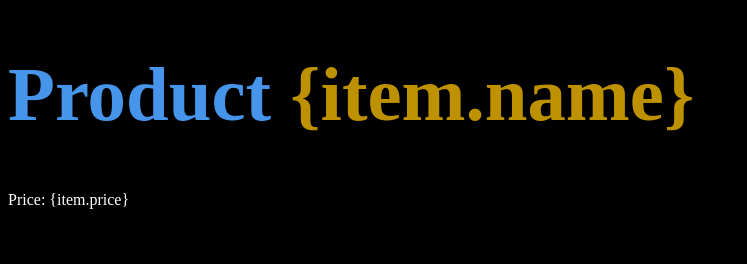
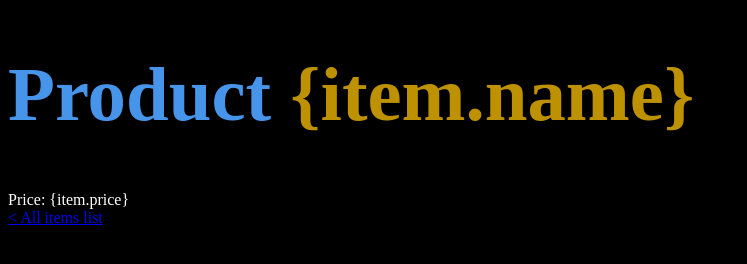
Before and after one commit to mrizzi/poc, a plain HTML site: page qute/src/main/resources/templates/ItemResource/item.html in a window 1280 px wide. Shown: the whole page, without its empty margins (0-747 px from the left). Drawn offline with Linux system fonts and the light colour scheme.

Commit message:
Added link to go back to all items page

```diff
--- a/qute/src/main/resources/templates/ItemResource/item.html
+++ b/qute/src/main/resources/templates/ItemResource/item.html
@@ -25,5 +25,6 @@
     <body>
         <h1>Product <b>{item.name}</b></h1>
         <div>Price: {item.price}</div>
+        <a href="/item/">< All items list</a>
     </body>
 </html>
```
